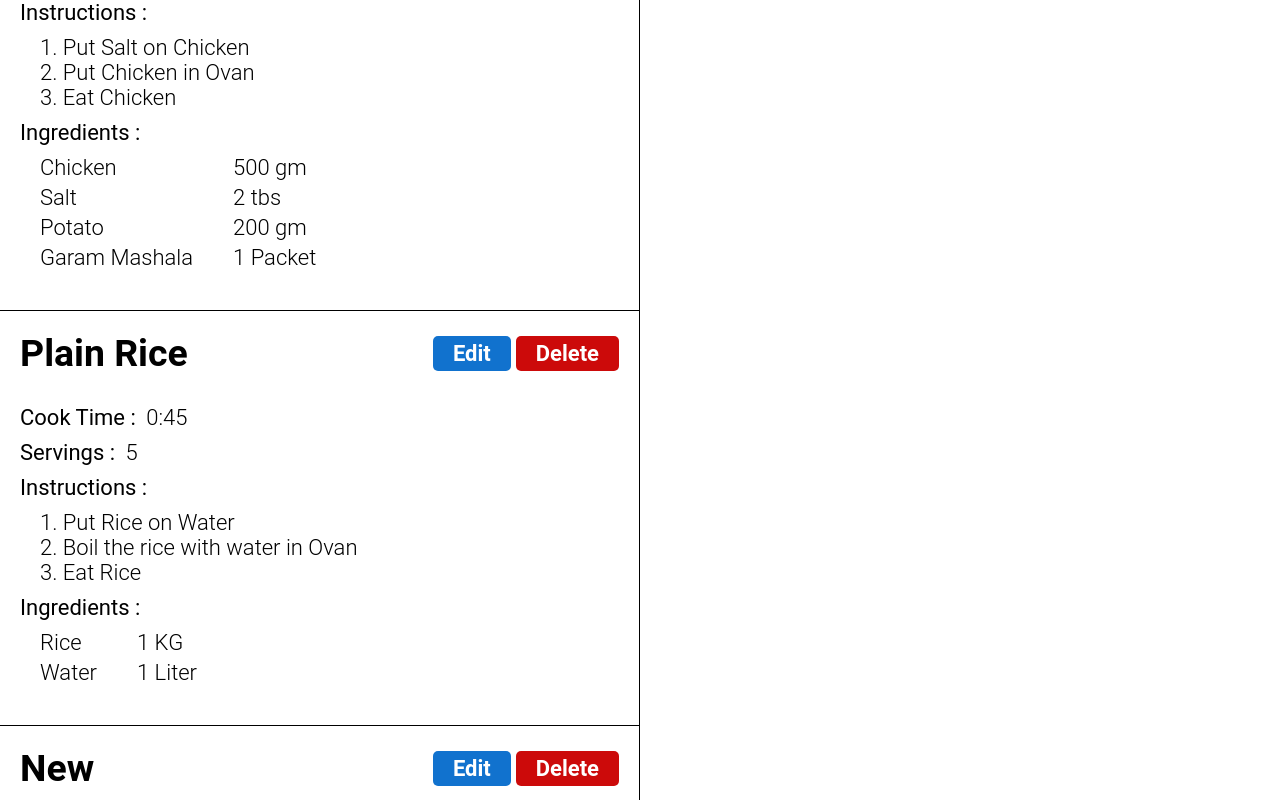
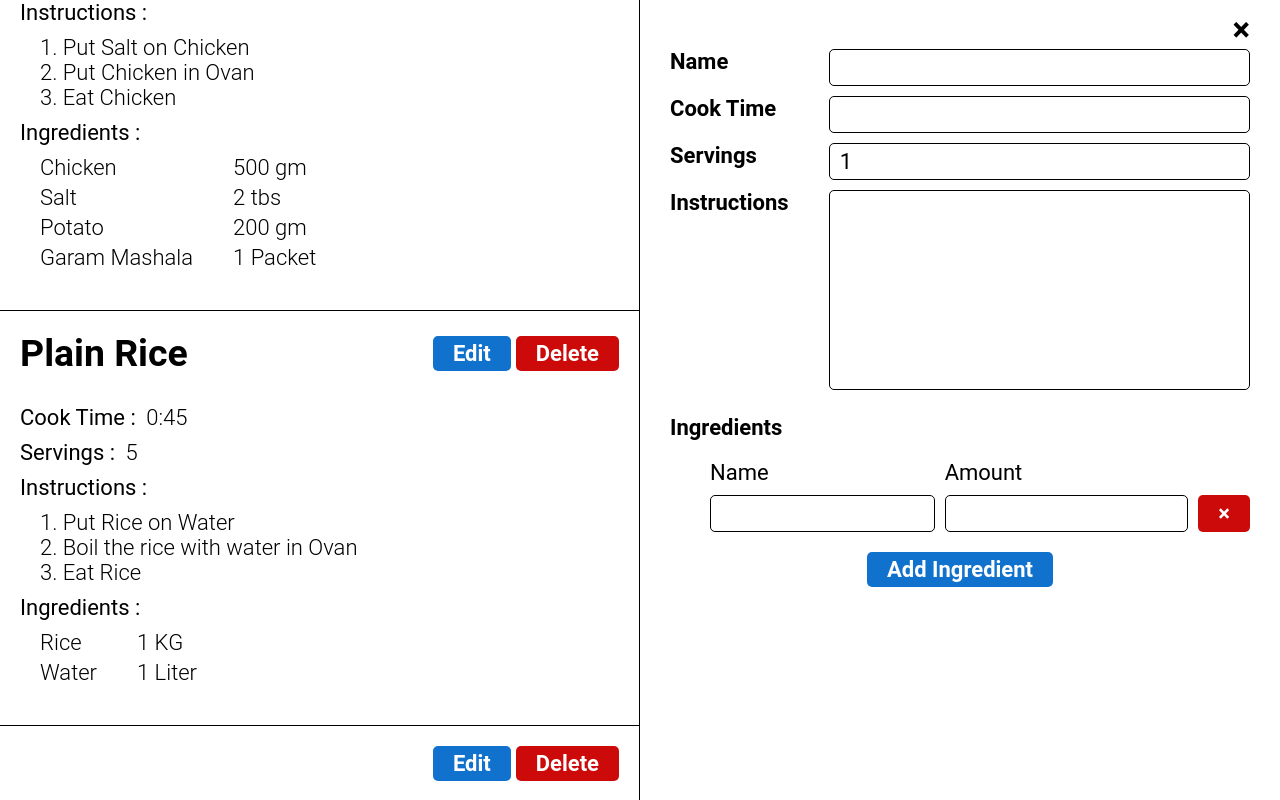
Before and after one commit to Mridul2820/create-recipe-app, a React (Create React App) app: page / in a window 1280 px wide. Both pictures are taken after a click on the button "Add Recipe". Shown: the part 164-964 px from the top of the page. Built offline with nearby package versions, Linux system fonts and the light colour scheme.

Commit message:
close button and ingredient delete button added

```diff
--- a/src/components/App.js
+++ b/src/components/App.js
@@ -37,14 +37,16 @@ function App() {
     function handleRecipeAdd() {
         const newRecipe = {
             id: uuidv4(),
-            name: 'New',
+            name: '',
             servings: 1,
-            cookTime: '1:00',
-            instructions: 'Instr.',
+            cookTime: '',
+            instructions: '',
             ingredients: [
-                {id: uuidv4(), name: 'Name', amount:'1 Tbs'}
+                {id: uuidv4(), name: '', amount:''}
             ]
         }
+
+        setSelectedRecipeID(newRecipe.id)
 
         setRecipes([...recipes, newRecipe])
     }
@@ -57,6 +59,9 @@ function App() {
     }
 
     function handleRecipeDelete(id) {
+        if (selectedRecipeID != null && selectedRecipeID === id) {
+            setSelectedRecipeID(undefined)
+        }
         setRecipes(recipes.filter(recipes => recipes.id !== id))
     }
 
--- a/src/components/RecipeEdit.js
+++ b/src/components/RecipeEdit.js
@@ -1,9 +1,10 @@
-import React,{useContext} from 'react'
-import RecipeIngredientEdit from './RecipeIngredientEdit'
-import {RecipeContext} from './App'
+import React,{useContext} from 'react';
+import RecipeIngredientEdit from './RecipeIngredientEdit';
+import {RecipeContext} from './App';
+import { v4 as uuidv4 } from "uuid";
 
 export default function RecipeEdit({ recipe }) {
-    const { handleRecipeChange } = useContext(RecipeContext)
+    const { handleRecipeChange, handleRecipeSelect } = useContext(RecipeContext)
 
     function handleChange(changes) {
         handleRecipeChange(recipe.id, { ...recipe, ...changes})
@@ -16,10 +17,30 @@ export default function RecipeEdit({ recipe }) {
         handleChange({ ingredients: newIngredients})
     }
 
+    function handleIngredientAdd() {
+        const newIngredient = {
+            id: uuidv4(),
+            name: '',
+            amount: ''
+        }
+
+        handleChange({ingredients: [...recipe.ingredients, newIngredient]})
+    }
+
+    function handleIngredientDelete(id) {
+        handleChange({
+            ingredients: recipe.ingredients.filter(i => i.id !== id)
+        })
+    }
+
     return (
         <div className="recipe-edit">
             <div className="recipe-edit__remove-button-container">
-                <button className="btn recipe-edit__remove-button">&times;</button>
+                <button
+                    className="btn recipe-edit__remove-button"
+                    onClick={() => handleRecipeSelect(undefined)} >
+                    &times;
+                </button>
             </div>
             <div className="recipe-edit__details-grid">
                 <label
@@ -31,7 +52,7 @@ export default function RecipeEdit({ recipe }) {
                     type="text"
                     name="name"
                     value={recipe.name}
-                    onInput={e => handleChange({ name: e.target.value })}
+                    onChange={e => handleChange({ name: e.target.value })}
                     id="name"
                     className="recipe-edit__input"
                 />
@@ -45,7 +66,7 @@ export default function RecipeEdit({ recipe }) {
                     type="text"
                     name="cookTime"
                     value={recipe.cookTime}
-                    onInput={e => handleChange({ cookTime: e.target.value })}
+                    onChange={e => handleChange({ cookTime: e.target.value })}
                     id="cookTime"
                     className="recipe-edit__input"
                 />
@@ -60,7 +81,7 @@ export default function RecipeEdit({ recipe }) {
                     min="1"
                     name="servings"
                     value={recipe.servings}
-                    onInput={e => handleChange({ servings: parseInt(e.target.value) || '' })}
+                    onChange={e => handleChange({ servings: parseInt(e.target.value) || '' })}
                     id="servings"
                     className="recipe-edit__input"
                 />
@@ -74,7 +95,7 @@ export default function RecipeEdit({ recipe }) {
                     name="instructions"
                     id="instructions"
                     value= {recipe.instructions}
-                    onInput={e => handleChange({ instructions: e.target.value })}
+                    onChange={e => handleChange({ instructions: e.target.value })}
                     className="recipe-edit__input"
                 />
 
@@ -94,13 +115,18 @@ export default function RecipeEdit({ recipe }) {
                     <RecipeIngredientEdit
                         key={ingredient.id}
                         handleIngredientChange={handleIngredientChange}
+                        handleIngredientDelete = {handleIngredientDelete}
                         ingredient={ingredient}
                     />
                 ))}
             </div>
 
             <div className="recipe-edit__ingredient-btn-container">
-                <button className="btn btn--primary">Add Ingredient</button>
+                <button
+                    className="btn btn--primary"
+                    onClick={() => handleIngredientAdd()}>
+                    Add Ingredient
+                </button>
             </div>
         </div>
     )
--- a/src/components/RecipeIngredientEdit.js
+++ b/src/components/RecipeIngredientEdit.js
@@ -1,7 +1,11 @@
 import React from 'react'
 
 export default function RecipeIngredientEdit(props) {
-    const {ingredient,handleIngredientChange } = props
+    const {
+        ingredient,
+        handleIngredientChange,
+        handleIngredientDelete
+    } = props
 
     function handleChange(changes) {
         handleIngredientChange(ingredient.id, { ...ingredient, ...changes})
@@ -13,15 +17,19 @@ export default function RecipeIngredientEdit(props) {
                 className="recipe-edit__input"
                 type="text"
                 value={ingredient.name}
-                onInput={e => handleChange({ name: e.target.value })}
+                onChange={e => handleChange({ name: e.target.value })}
             />
             <input
                 className="recipe-edit__input"
                 type="text"
                 value={ingredient.amount}
-                onInput={e => handleChange({ amount: e.target.value })}
+                onChange={e => handleChange({ amount: e.target.value })}
             />
-            <button className="btn btn--denger">&times;</button>
+            <button
+                className="btn btn--denger"
+                onClick={() => handleIngredientDelete(ingredient.id)}>
+                &times;
+            </button>
         </>
     )
 }
```
